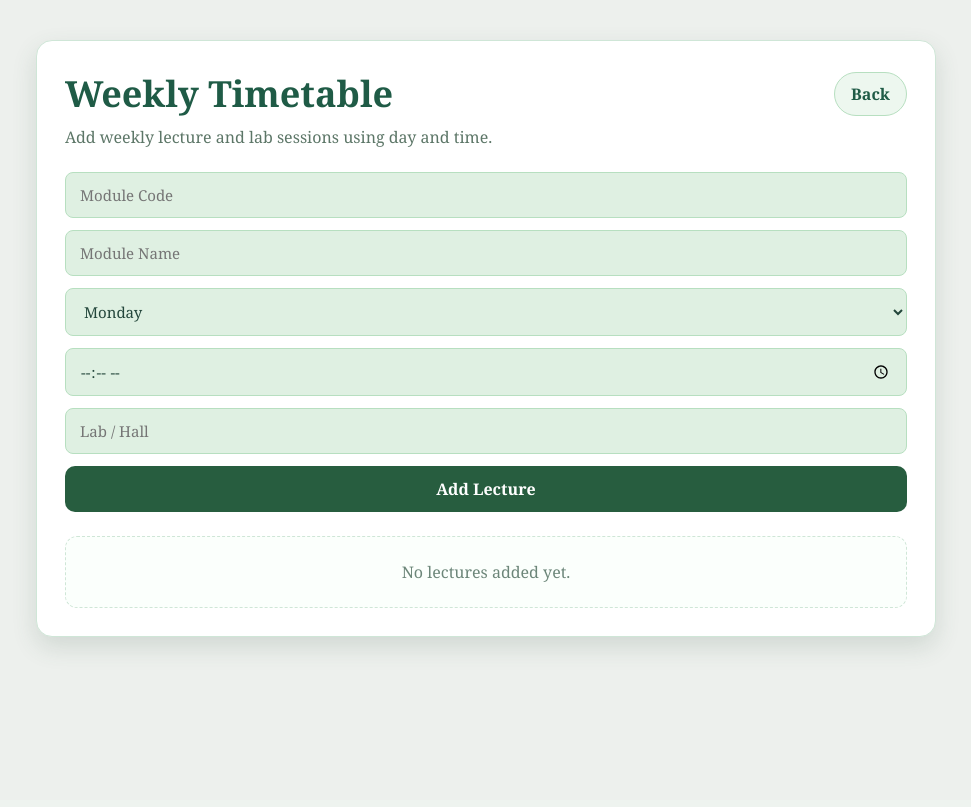
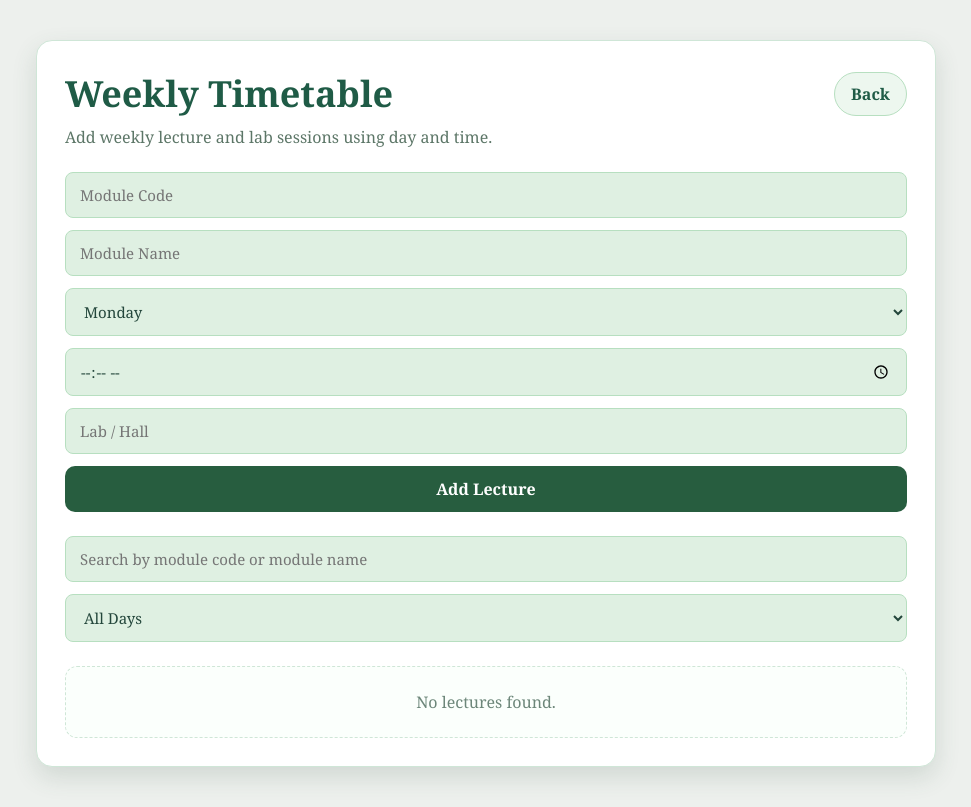
Before and after one commit to Poornima-Hansani/Campus-Facility-Management-System, a React (Vite) app in the folder frontend/: page /timetable in a window 1280 px wide. Shown: the whole page, without its empty margins (154-1125 px from the left). Built offline with nearby package versions, Linux system fonts and the light colour scheme.

Commit message:
Add timetable search and day filter feature

```diff
--- a/frontend/src/pages/TimetablePage.tsx
+++ b/frontend/src/pages/TimetablePage.tsx
@@ -24,6 +24,8 @@ export default function TimetablePage() {
   const navigate = useNavigate();
 
   const [lectures, setLectures] = useState<Lecture[]>([]);
+  const [search, setSearch] = useState("");
+  const [dayFilter, setDayFilter] = useState("All");
   const [form, setForm] = useState<LectureFormData>({
     module: "",
     name: "",
@@ -123,6 +125,16 @@ export default function TimetablePage() {
     setLectures((prev) => prev.filter((lecture) => lecture.id !== id));
   };
 
+  const filteredLectures = lectures.filter((lecture) => {
+    const matchesSearch =
+      lecture.module.toLowerCase().includes(search.toLowerCase()) ||
+      lecture.name.toLowerCase().includes(search.toLowerCase());
+
+    const matchesDay = dayFilter === "All" ? true : lecture.day === dayFilter;
+
+    return matchesSearch && matchesDay;
+  });
+
   return (
     <div style={styles.page}>
       <div style={styles.container}>
@@ -198,11 +210,36 @@ export default function TimetablePage() {
           </button>
         </form>
 
+        <div style={styles.filterSection}>
+          <input
+            type="text"
+            placeholder="Search by module code or module name"
+            value={search}
+            onChange={(e) => setSearch(e.target.value)}
+            style={styles.input}
+          />
+
+          <select
+            value={dayFilter}
+            onChange={(e) => setDayFilter(e.target.value)}
+            style={styles.input}
+          >
+            <option value="All">All Days</option>
+            <option value="Monday">Monday</option>
+            <option value="Tuesday">Tuesday</option>
+            <option value="Wednesday">Wednesday</option>
+            <option value="Thursday">Thursday</option>
+            <option value="Friday">Friday</option>
+            <option value="Saturday">Saturday</option>
+            <option value="Sunday">Sunday</option>
+          </select>
+        </div>
+
         <div style={styles.list}>
-          {lectures.length === 0 ? (
-            <div style={styles.emptyBox}>No lectures added yet.</div>
+          {filteredLectures.length === 0 ? (
+            <div style={styles.emptyBox}>No lectures found.</div>
           ) : (
-            lectures.map((lecture) => (
+            filteredLectures.map((lecture) => (
               <div key={lecture.id} style={styles.card}>
                 <h3 style={styles.cardTitle}>{lecture.module}</h3>
                 <p style={styles.cardText}>
@@ -279,6 +316,11 @@ const styles: { [key: string]: React.CSSProperties } = {
     gap: "12px",
     marginBottom: "24px",
   },
+  filterSection: {
+    display: "grid",
+    gap: "12px",
+    marginBottom: "24px",
+  },
   input: {
     width: "100%",
     padding: "12px 14px",
```
